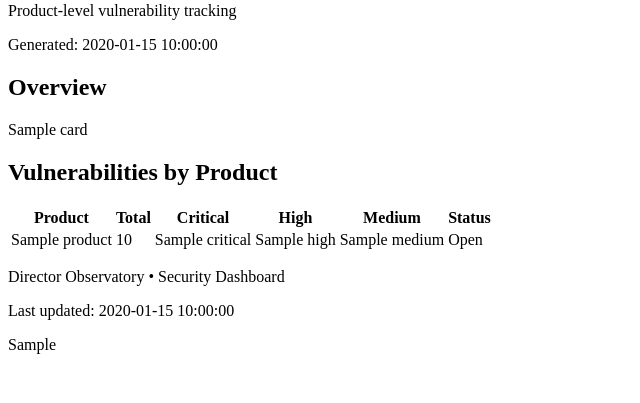
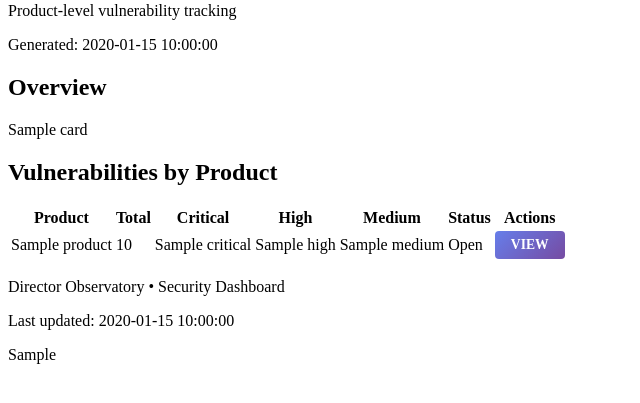
Before and after one commit to RobBhandari/WorkAgents, a Python web app: template templates/dashboards/security_dashboard.html in a window 1280 px wide. Shown: the part 123-526 px from the top of the page, without its empty margins (0-640 px from the left). Run offline with Jinja, Linux system fonts and the light colour scheme; the template is opened without the code that fills it: most values are stand-ins (such as "Sample title", 1, 10 or a date in 2020).

Commit message:
feat: Add Actions column with VIEW buttons to security dashboard
- Added Actions column header to security dashboard table
- Added VIEW buttons that link to individual product detail pages
- Styled VIEW buttons with gradient background matching dashboard theme
- Updated context builder to include detail_page_url for each product
- Removed expandable row logic (now using separate detail pages)

This allows users to navigate from the main dashboard to detailed
vulnerability breakdowns for each product.

Co-Authored-By: Claude Sonnet 4.5 <noreply@anthropic.com>

```diff
--- a/templates/dashboards/security_dashboard.html
+++ b/templates/dashboards/security_dashboard.html
@@ -9,6 +9,24 @@
 
 {% block extra_css %}
 <style>
+    /* View Button Styling */
+    .view-btn {
+        display: inline-block;
+        padding: 6px 16px;
+        background: linear-gradient(135deg, #667eea 0%, #764ba2 100%);
+        color: white;
+        text-decoration: none;
+        border-radius: 4px;
+        font-size: 0.85em;
+        font-weight: 600;
+        transition: all 0.2s;
+    }
+
+    .view-btn:hover {
+        transform: translateY(-2px);
+        box-shadow: 0 4px 8px rgba(102, 126, 234, 0.3);
+    }
+
     /* Heatmap Styling */
     .heatmap-container {
         background: var(--bg-secondary);
@@ -239,12 +257,12 @@
                     <th>High</th>
                     <th>Medium</th>
                     <th>Status</th>
+                    <th>Actions</th>
                 </tr>
             </thead>
             <tbody>
             {% for product in products %}
-                <tr class="data-row {% if product.expandable %}clickable{% endif %}"
-                    {% if product.expandable %}onclick="toggleDetail('detail-{{ loop.index }}', this)"{% endif %}>
+                <tr class="data-row">
                     <td>{{ product.name }}</td>
                     <td>{{ product.total }}</td>
                     <td class="{% if product.critical > 0 %}critical{% endif %}">{{ product.critical }}</td>
@@ -254,6 +272,9 @@
                         <span class="status-badge status-{{ product.status_class }}">
                             {{ product.status }}
                         </span>
+                    </td>
+                    <td>
+                        <a href="{{ product.detail_page_url }}" class="view-btn" target="_blank">VIEW</a>
                     </td>
                 </tr>
                 {% if product.expandable and product.details %}
```
Also changed, not shown: execution/dashboards/security_enhanced.py (+5 -2 lines).
